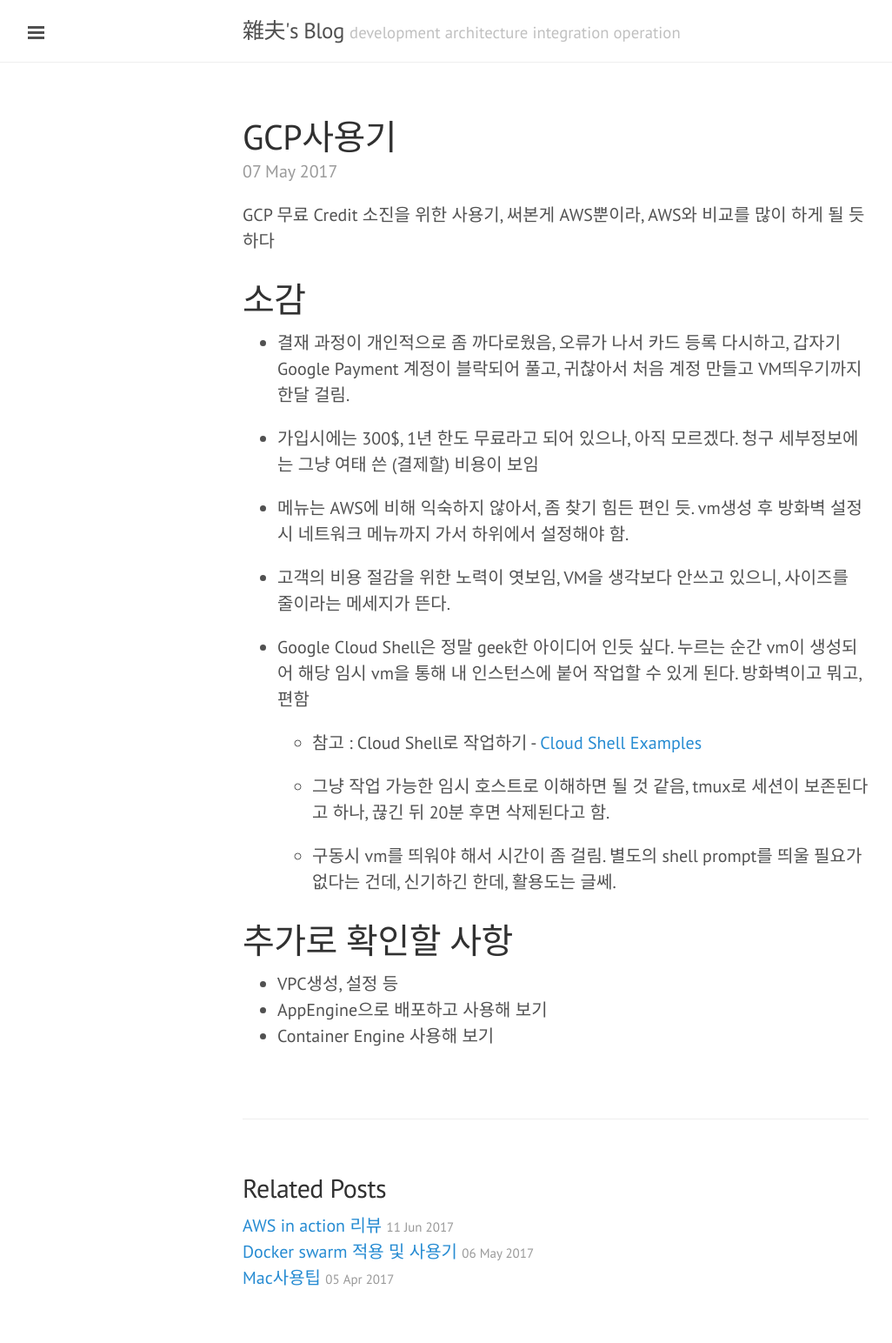
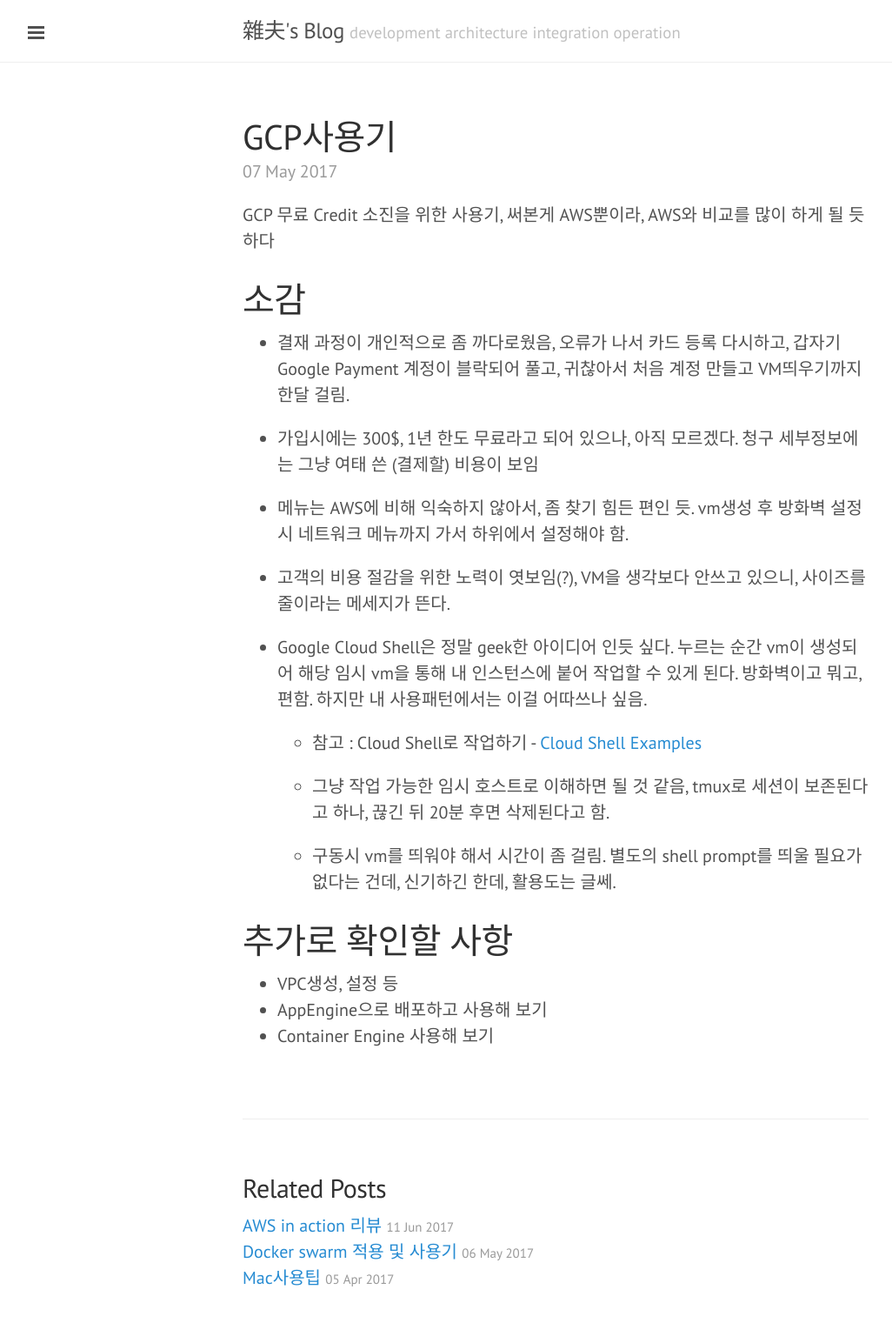
Before and after one commit to skaqud/skaqud.github.com, a Jekyll site: the page built from _posts/2017-05-07-using-GCP.markdown, in a window 1280 px wide. Shown: the whole page at 87% size, without its empty margins (1-1027 px from the left). Built offline with Jekyll 4.4.1, drawn with Linux system fonts in a browser that asks for light colours.

```diff
--- a/_posts/2017-05-07-using-GCP.markdown
+++ b/_posts/2017-05-07-using-GCP.markdown
@@ -17,9 +17,9 @@
 
 - 메뉴는 AWS에 비해 익숙하지 않아서, 좀 찾기 힘든 편인 듯. vm생성 후 방화벽 설정시 네트워크 메뉴까지 가서 하위에서 설정해야 함.
 
-- 고객의 비용 절감을 위한 노력이 엿보임, VM을 생각보다 안쓰고 있으니, 사이즈를 줄이라는 메세지가 뜬다.
+- 고객의 비용 절감을 위한 노력이 엿보임(?), VM을 생각보다 안쓰고 있으니, 사이즈를 줄이라는 메세지가 뜬다.
 
-- Google Cloud Shell은 정말 geek한 아이디어 인듯 싶다. 누르는 순간 vm이 생성되어 해당 임시 vm을 통해 내 인스턴스에 붙어 작업할 수 있게 된다. 방화벽이고 뭐고, 편함
+- Google Cloud Shell은 정말 geek한 아이디어 인듯 싶다. 누르는 순간 vm이 생성되어 해당 임시 vm을 통해 내 인스턴스에 붙어 작업할 수 있게 된다. 방화벽이고 뭐고, 편함. 하지만 내 사용패턴에서는 이걸 어따쓰나 싶음.
 
   - 참고 : Cloud Shell로 작업하기 - [Cloud Shell Examples](https://cloud.google.com/shell/docs/examples)
 
```
Also changed, not shown: _posts/2017-04-05-mac-tips.markdown (+11 -1 lines).
